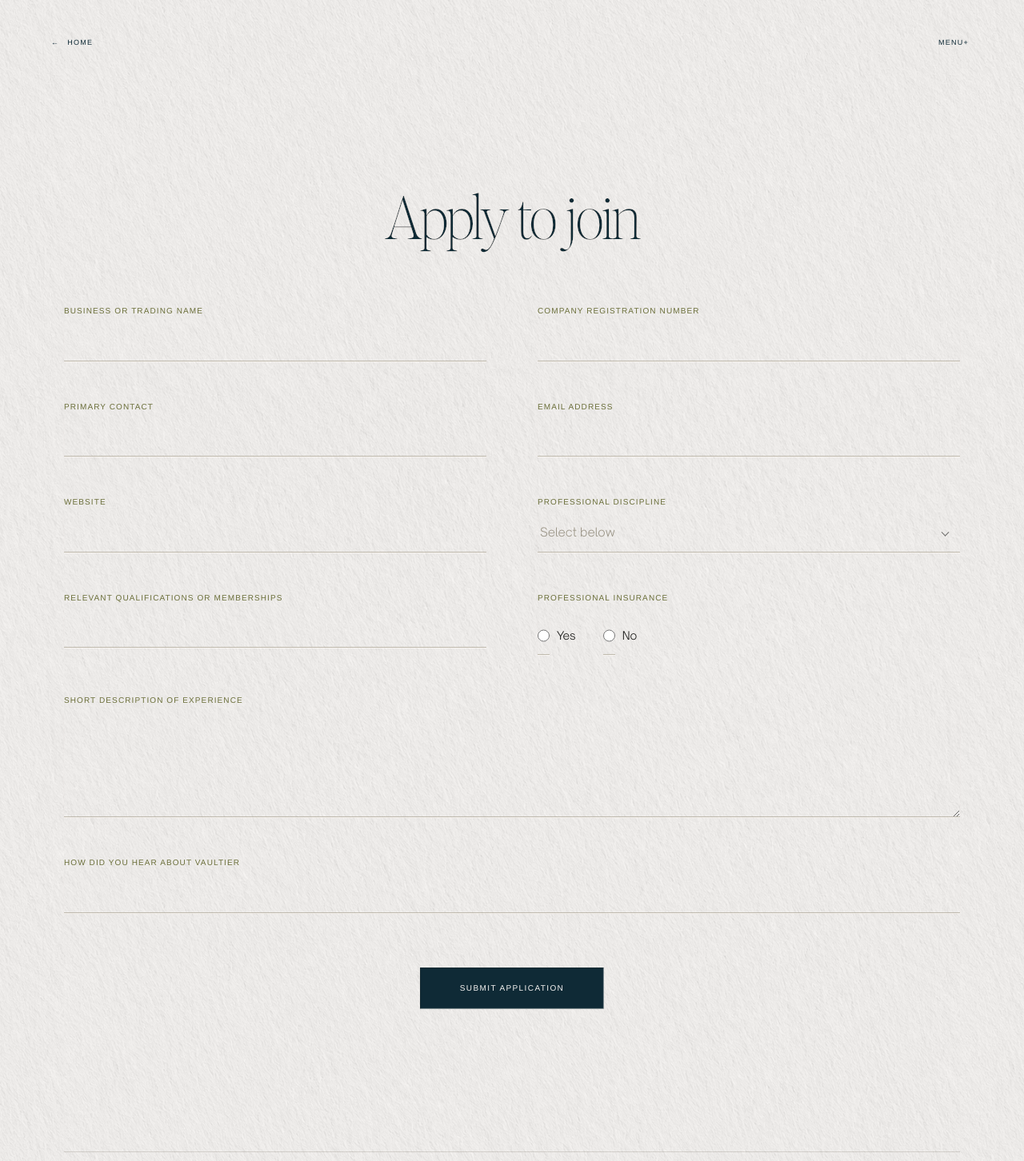
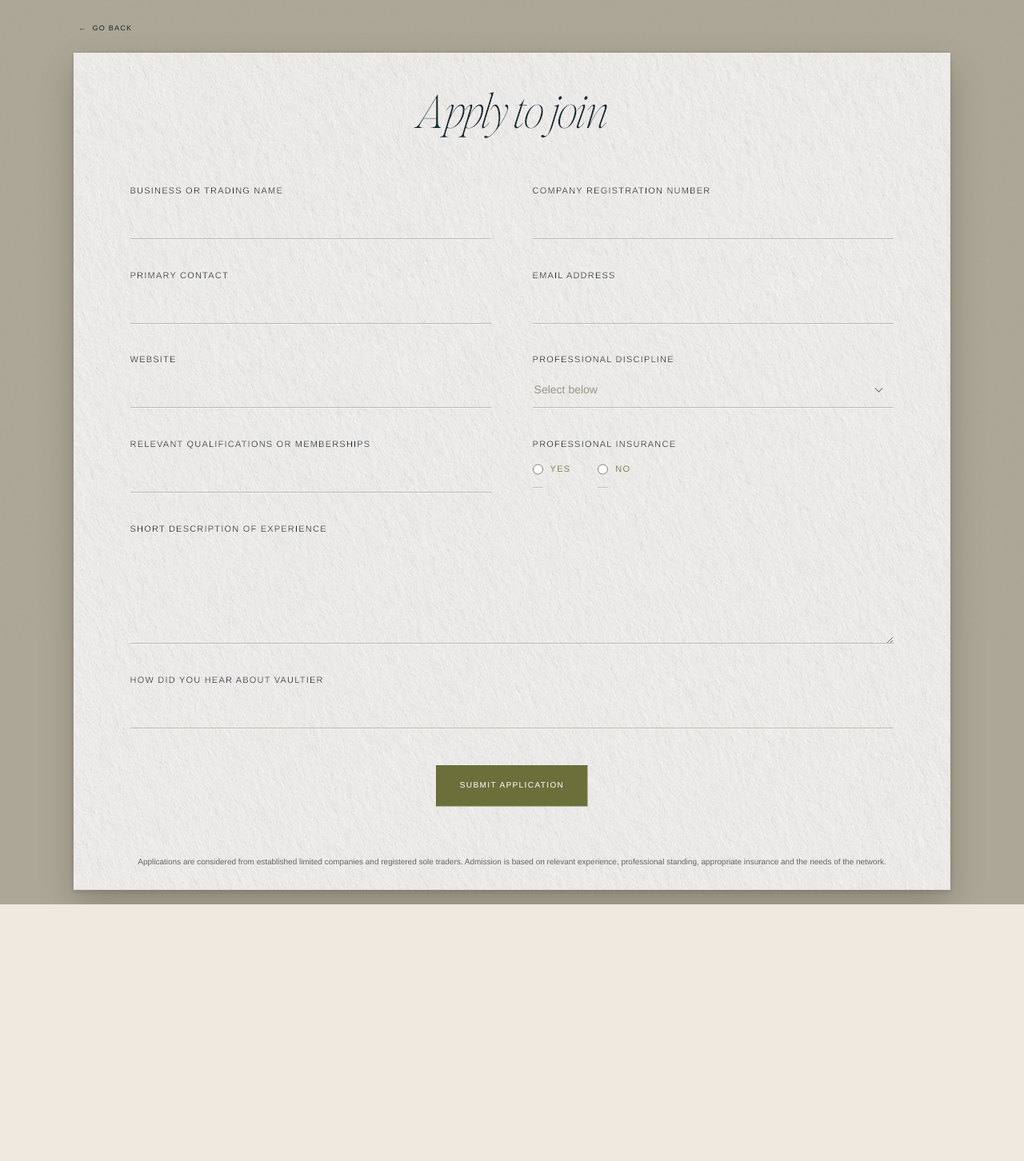
Before and after one commit to lali-vaultier/vaultier-website, a Next.js app: page /professional-access/apply in a window 1280 px wide. Shown: the top 1452 px of the page at 80% size. After the commit the page ends 1131 px from the top, so only its background shows below. Built offline with nearby package versions, Linux system fonts and the light colour scheme.

Commit message:
Match professional application to enquiry form

```diff
--- a/app/globals.css
+++ b/app/globals.css
@@ -1397,6 +1397,67 @@ a { color: inherit; }
 .submit-button:disabled { opacity: .5; cursor: wait; }
 .form-status { grid-column: 1 / -1; max-width: 560px; margin: 0 auto; text-align: center; text-wrap: balance; font: 13px/1.6 var(--font-ui); }
 .form-note { margin: clamp(20px, 2.6vh, 30px) 0 0; text-align: center; text-wrap: balance; color: color-mix(in srgb, var(--charcoal) 62%, transparent); font: 10px/1.55 var(--font-ui); }
+
+/* Professional application letter */
+.professional-page:has(> .professional-application-form-page) {
+  display: block;
+  min-height: 100svh;
+  background: var(--murky-grey);
+}
+.professional-page:has(> .professional-application-form-page) > .professional-header,
+.professional-page:has(> .professional-application-form-page) > .professional-menu-trigger,
+.professional-page:has(> .professional-application-form-page) > .opening-menu-scrim,
+.professional-page:has(> .professional-application-form-page) > .opening-menu-drawer,
+.professional-page:has(> .professional-application-form-page) > .professional-footer {
+  display: none;
+}
+.professional-application-form-page {
+  height: auto;
+  min-height: 100svh;
+  overflow-x: hidden;
+  overflow-y: auto;
+  background: var(--murky-grey);
+}
+.professional-application-form-page .form-back-link {
+  color: var(--deep-teal-blue);
+}
+.professional-application-form-page .form-back-link:hover {
+  color: color-mix(in srgb, var(--deep-teal-blue) 80%, var(--wild-brown));
+}
+.professional-application-form-page .form-frame {
+  height: auto;
+  min-height: calc(100svh - 88px);
+}
+.professional-application-form-page .professional-field > label,
+.professional-application-form-page .professional-insurance-field > legend {
+  color: var(--deep-teal-blue);
+  font-size: 11px;
+  filter: url(#form-letterpress-fine);
+}
+.professional-application-form-page .professional-insurance-field > legend {
+  margin-bottom: 0;
+}
+.professional-application-form-page .professional-field input,
+.professional-application-form-page .professional-field textarea,
+.professional-application-form-page .professional-select-trigger,
+.professional-application-form-page .professional-select-option,
+.professional-application-form-page .professional-radio-group label {
+  font-family: var(--font-ui);
+}
+.professional-application-form-page .professional-field textarea {
+  min-height: 128px;
+  padding: 10px 2px 11px;
+}
+.professional-application-form-page .professional-submit {
+  width: auto;
+  min-width: 0;
+  background-color: var(--olive-green);
+  color: var(--off-white);
+}
+.professional-application-form-page .professional-submit:hover:not(:disabled) {
+  background-color: var(--olive-green);
+  color: var(--off-white);
+}
 
 @media (min-width: 761px) and (max-height: 760px) {
   .services-grid-item {
--- a/app/professional-access/ProfessionalApplicationForm.tsx
+++ b/app/professional-access/ProfessionalApplicationForm.tsx
@@ -78,7 +78,7 @@ export default function ProfessionalApplicationForm() {
   const formLocked = status === "submitting" || status === "success" || status === "preview";
 
   return (
-    <form className="professional-form" onSubmit={handleSubmit} noValidate>
+    <form className="request-form professional-form" onSubmit={handleSubmit} noValidate>
       <div className="professional-honeypot" aria-hidden="true">
         <label htmlFor="faxNumber">Fax number</label>
         <input id="faxNumber" name="faxNumber" type="text" tabIndex={-1} autoComplete="off" />
@@ -152,13 +152,13 @@ export default function ProfessionalApplicationForm() {
         <input id="qualifications" name="qualifications" maxLength={500} />
       </Field>
 
-      <fieldset className="professional-field professional-insurance-field" aria-describedby="insurance-error">
+      <fieldset className="field professional-field professional-insurance-field" aria-describedby="insurance-error">
         <legend>Professional insurance</legend>
         <div className="professional-radio-group">
           <label><input type="radio" name="insurance" value="Yes" required /> <span>Yes</span></label>
           <label><input type="radio" name="insurance" value="No" required /> <span>No</span></label>
         </div>
-        <p className="professional-field-error" id="insurance-error">{errors.insurance || ""}</p>
+        <p className="field-error professional-field-error" id="insurance-error">{errors.insurance || ""}</p>
       </fieldset>
 
       <Field id="experience" label="Short description of experience" error={errors.experience} wide>
@@ -177,7 +177,7 @@ export default function ProfessionalApplicationForm() {
         <input id="referral" name="referral" maxLength={500} />
       </Field>
 
-      <button className="professional-submit" type="submit" disabled={formLocked}>
+      <button className="submit-button submit-button--olive professional-submit" type="submit" disabled={formLocked}>
         <span>
           {status === "submitting"
             ? "Sending application…"
@@ -189,7 +189,7 @@ export default function ProfessionalApplicationForm() {
         </span>
       </button>
 
-      <p className="professional-form-status" role="status" aria-live="polite">
+      <p className="form-status professional-form-status" role="status" aria-live="polite">
         {status === "success"
           ? "Thank you. Your application has been received for consideration."
           : status === "preview"
@@ -216,10 +216,10 @@ function Field({
   children: ReactNode;
 }) {
   return (
-    <div className={`professional-field${wide ? " professional-field-wide" : ""}`}>
+    <div className={`field professional-field${wide ? " field-wide professional-field-wide" : ""}`}>
       <label htmlFor={id}>{label}</label>
       {children}
-      <p className="professional-field-error" id={`${id}-error`}>{error || ""}</p>
+      <p className="field-error professional-field-error" id={`${id}-error`}>{error || ""}</p>
     </div>
   );
 }
@@ -299,11 +299,11 @@ function ProfessionalSelect({
   }
 
   return (
-    <div className={`professional-select${open ? " is-open" : ""}`} ref={rootRef}>
+    <div className={`brand-select professional-select${open ? " is-open" : ""}`} ref={rootRef}>
       <input type="hidden" name={name} value={value} />
       <button
         id={id}
-        className={`professional-select-trigger${value ? "" : " is-placeholder"}`}
+        className={`brand-select-trigger professional-select-trigger${value ? "" : " is-placeholder"}`}
         type="button"
         role="combobox"
         aria-haspopup="listbox"
@@ -319,12 +319,17 @@ function ProfessionalSelect({
         <span>{value || "Select below"}</span>
       </button>
       {open ? (
-        <div className="professional-select-menu" id={listboxId} role="listbox" aria-label="Professional disciplines">
+        <div
+          className="brand-select-menu professional-select-menu"
+          id={listboxId}
+          role="listbox"
+          aria-label="Professional disciplines"
+        >
           {options.map((option, index) => (
             <button
               key={option}
               id={`${id}-option-${index}`}
-              className={`professional-select-option${index === activeIndex ? " is-active" : ""}`}
+              className={`brand-select-option professional-select-option${index === activeIndex ? " is-active" : ""}`}
               type="button"
               role="option"
               aria-selected={value === option}
--- a/app/professional-access/apply/page.tsx
+++ b/app/professional-access/apply/page.tsx
@@ -1,4 +1,5 @@
 import type { Metadata } from "next";
+import Link from "next/link";
 import ProfessionalApplicationForm from "../ProfessionalApplicationForm";
 
 export const metadata: Metadata = {
@@ -8,22 +9,72 @@ export const metadata: Metadata = {
 
 export default function ProfessionalApplicationPage() {
   return (
-    <>
-      <section className="professional-application professional-application-route" aria-labelledby="apply-to-join-heading">
-        <div className="professional-section-heading">
-          <h1 id="apply-to-join-heading">Apply to join</h1>
+    <section className="form-page professional-application-form-page" aria-labelledby="apply-to-join-heading">
+      <header className="form-topbar">
+        <Link
+          className="form-back-link"
+          href="/professional-access"
+          aria-label="Go back to Professional Access"
+        >
+          <span aria-hidden="true">←</span>
+          Go back
+        </Link>
+      </header>
+
+      <section className="form-frame" aria-label="Professional application letter">
+        <FormLetterpressDefinitions />
+        <div className="form-shell">
+          <header className="form-header">
+            <h1 id="apply-to-join-heading">Apply to join</h1>
+          </header>
+
+          <ProfessionalApplicationForm />
+
+          <p className="form-note">
+            Applications are considered from established limited companies and registered sole traders. Admission is
+            based on relevant experience, professional standing, appropriate insurance and the needs of the network.
+          </p>
         </div>
-        <ProfessionalApplicationForm />
       </section>
-
-      <section className="professional-membership" aria-labelledby="membership-heading">
-        <h2 id="membership-heading">Membership</h2>
-        <p>Applications are considered from established limited companies and registered sole traders.</p>
-        <p className="professional-membership-note">
-          Admission is based on relevant experience, professional standing, appropriate insurance and the needs of
-          the network.
-        </p>
-      </section>
-    </>
+    </section>
   );
 }
+
+function FormLetterpressDefinitions() {
+  return (
+    <svg className="letterpress-definitions" aria-hidden="true" focusable="false">
+      <defs>
+        <filter id="form-letterpress-display" x="-6%" y="-10%" width="112%" height="120%">
+          <feMorphology in="SourceAlpha" operator="dilate" radius="0.48" result="form-display-pressure" />
+          <feComposite in="form-display-pressure" in2="SourceAlpha" operator="out" result="form-display-rim" />
+          <feOffset in="form-display-rim" dx="-0.4" dy="-0.46" result="form-display-dark-rim" />
+          <feFlood floodColor="#42331f" floodOpacity="0.18" result="form-display-dark-ink" />
+          <feComposite in="form-display-dark-ink" in2="form-display-dark-rim" operator="in" result="form-display-shadow" />
+          <feOffset in="form-display-rim" dx="0.4" dy="0.46" result="form-display-light-rim" />
+          <feFlood floodColor="#fffaf1" floodOpacity="0.5" result="form-display-light-ink" />
+          <feComposite in="form-display-light-ink" in2="form-display-light-rim" operator="in" result="form-display-highlight" />
+          <feMerge>
+            <feMergeNode in="form-display-shadow" />
+            <feMergeNode in="SourceGraphic" />
+            <feMergeNode in="form-display-highlight" />
+          </feMerge>
+        </filter>
+        <filter id="form-letterpress-fine" x="-6%" y="-14%" width="112%" height="128%">
+          <feMorphology in="SourceAlpha" operator="dilate" radius="0.34" result="form-pressure" />
+          <feComposite in="form-pressure" in2="SourceAlpha" operator="out" result="form-rim" />
+          <feOffset in="form-rim" dx="-0.28" dy="-0.32" result="form-dark-rim" />
+          <feFlood floodColor="#42331f" floodOpacity="0.2" result="form-dark-ink" />
+          <feComposite in="form-dark-ink" in2="form-dark-rim" operator="in" result="form-shadow" />
+          <feOffset in="form-rim" dx="0.28" dy="0.32" result="form-light-rim" />
+          <feFlood floodColor="#fffaf1" floodOpacity="0.52" result="form-light-ink" />
+          <feComposite in="form-light-ink" in2="form-light-rim" operator="in" result="form-highlight" />
+          <feMerge>
+            <feMergeNode in="form-shadow" />
+            <feMergeNode in="SourceGraphic" />
+            <feMergeNode in="form-highlight" />
+          </feMerge>
+        </filter>
+      </defs>
+    </svg>
+  );
+}
```
